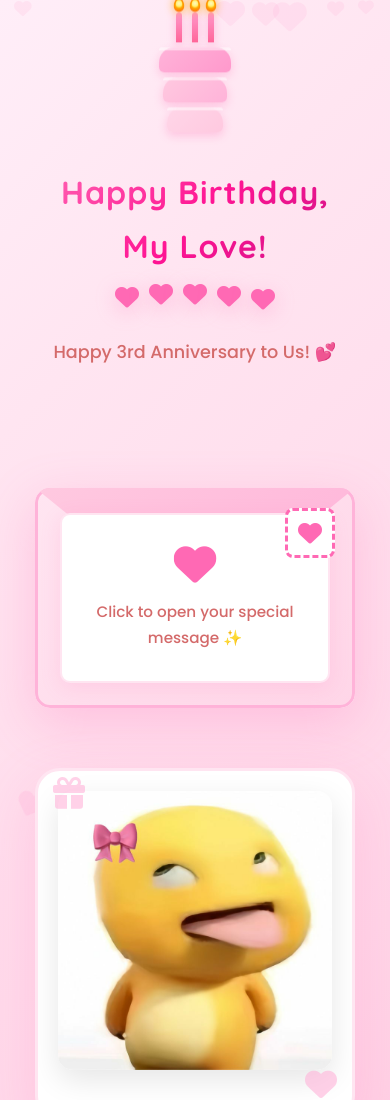
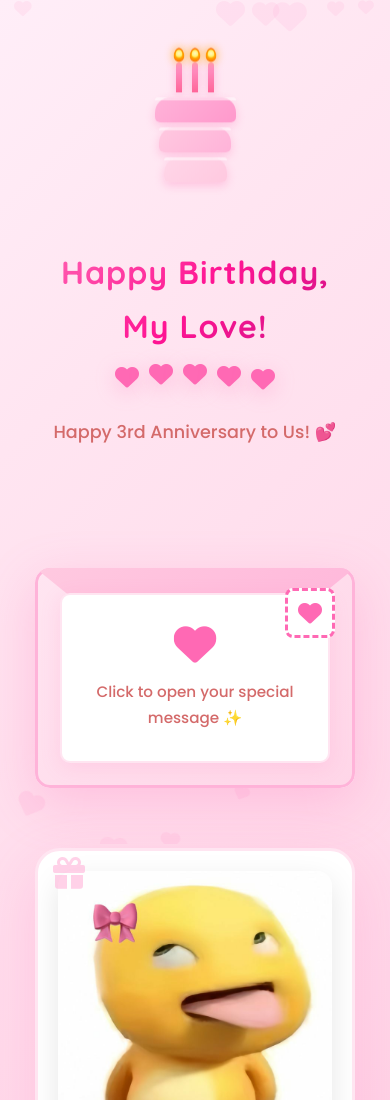
Before and after one commit to HlKKY/birthday-web, a plain HTML site: page index.html in a window 390 px wide. Shown: the top 1100 px of the page. Drawn offline with Linux system fonts and the light colour scheme.

Commit message:
changes the cake

```diff
--- a/index.html
+++ b/index.html
@@ -76,8 +76,8 @@
 
         .cake-icon {
             width: 120px;
-            height: 120px;
-            margin: 0 auto 30px;
+            height: 140px;
+            margin: 50px auto 30px;
             position: relative;
             animation: gentleBounce 3s ease-in-out infinite;
         }
@@ -98,7 +98,7 @@
             height: 25px;
             background: linear-gradient(135deg, #ffb3d9 0%, #ff99cc 100%);
             border-radius: 15px 15px 5px 5px;
-            margin: 0 auto 5px;
+            margin: 5px auto;
             box-shadow: 0 3px 10px rgba(255, 105, 180, 0.3);
             position: relative;
         }
@@ -522,7 +522,7 @@
 
             .cake-icon {
                 width: 100px;
-                height: 100px;
+                height: 120px;
             }
 
             .envelope {
@@ -553,8 +553,8 @@
             }
 
             .cake-icon {
-                width: 80px;
-                height: 80px;
+                width: 90px;
+                height: 110px;
             }
 
             .stamp {
```
